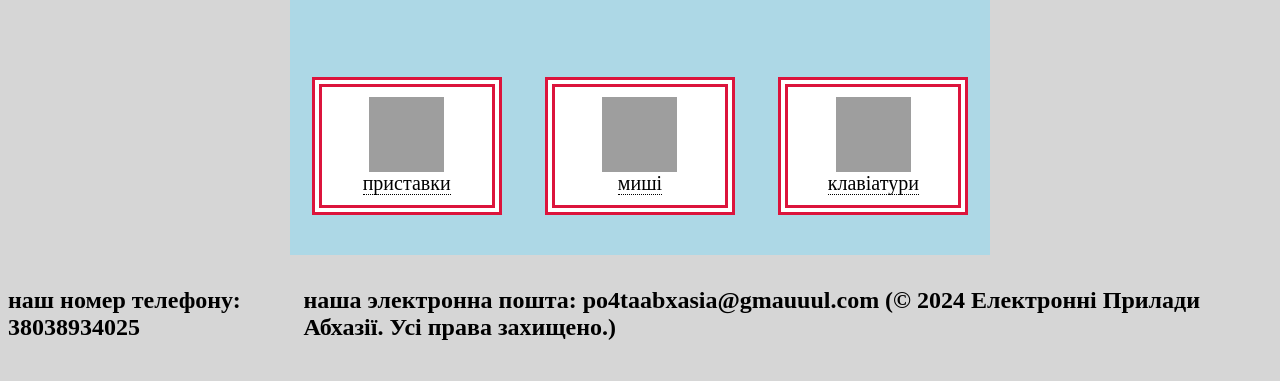
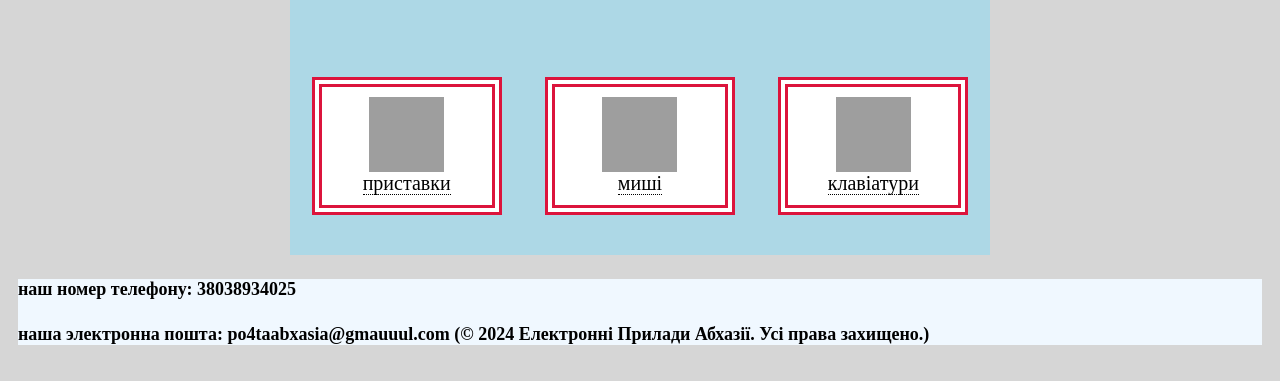
Before and after one commit to CapibarychLogik/Reliz_Moroz_Makar, a plain HTML site: page index.html in a window 1280 px wide. Shown: the part 1551-1932 px from the top of the page. Drawn offline with Linux system fonts and the light colour scheme; grey boxes are pictures that could not be loaded.

Commit message:
Update style.css

```diff
--- a/style.css
+++ b/style.css
@@ -82,15 +82,11 @@ h3 {
 }
 
 
-.png {
-width: 50px;
-height: 50px;
-
-}
 
 footer {
-    display: flex;
-    justify-content: center;
+    background-color: aliceblue;
+    margin: 10px;
+
 }
 
 .catalog a {
@@ -141,6 +137,6 @@ height: 75px;
 
 
 footer h4 {
-font-size: 24px;
+font-size: 18px;
 
 }
```
